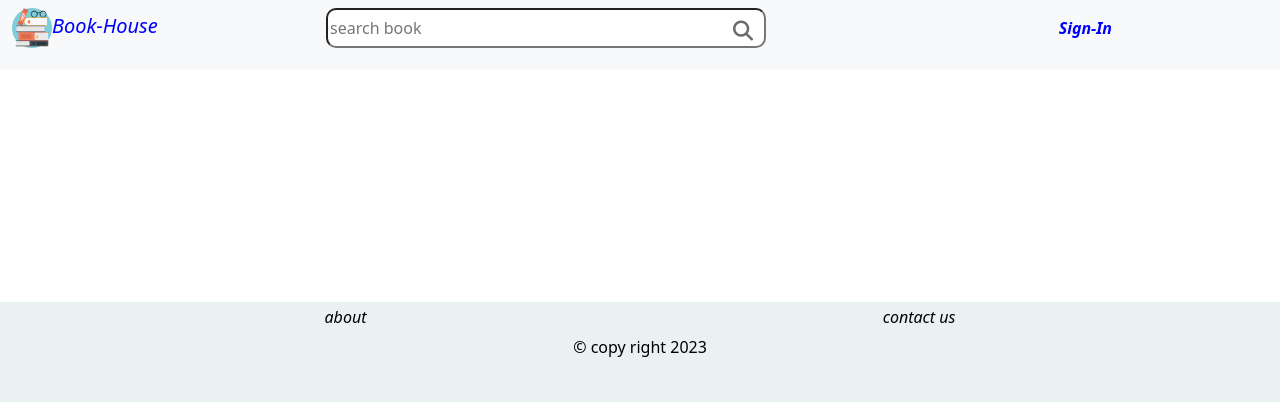
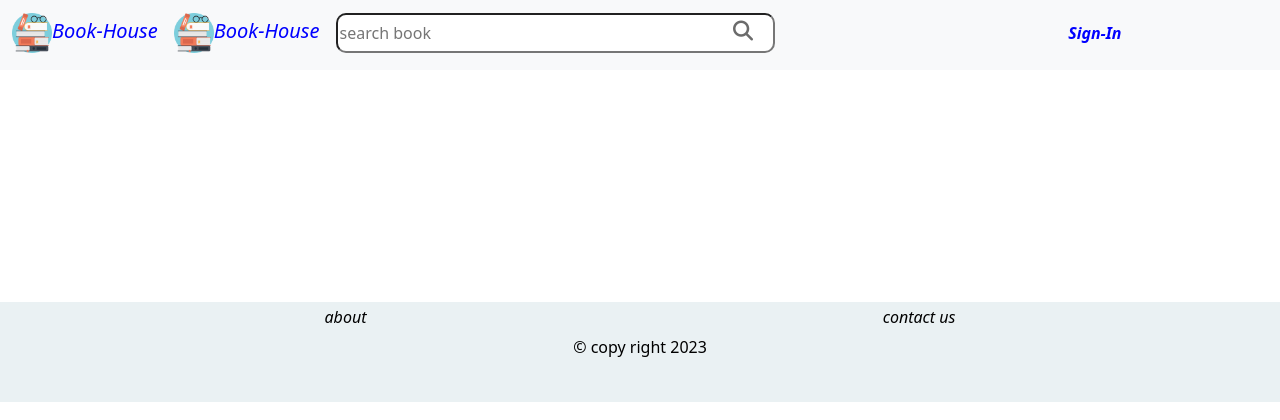
Before and after one commit to taaddele/Theproject, a Django app: page / in a window 1280 px wide. Shown: the top 420 px of the page. Run offline with Django 4.2, Linux system fonts and the light colour scheme; data that the repository does not hold is empty; style sheets or scripts are compiled from the project's sources; some libraries are stand-ins or nearby versions.

Commit message:
collapse

```diff
--- a/bookstore_app/templates/home.html
+++ b/bookstore_app/templates/home.html
@@ -59,8 +59,8 @@
           <span class="navbar-toggler-icon"></span>
         </button>
         <div class="collapse navbar-collapse" id="navbarToggler">
-          <!--<a href="" class="navbar-brand" style="text-decoration: none; color: blue;"><img
-            src="{% static 'images/literature.png'%}" width="40" height="40" alt="">Book-House</a> -->
+          <a href="" class="navbar-brand" style="text-decoration: none; color: blue;"><img
+            src="{% static 'images/literature.png'%}" width="40" height="40" alt="">Book-House</a>
         </div>
           <div class="col-xl-7 col-lg-7 col-md-7 col-sm-8">
             <form action="">
```
